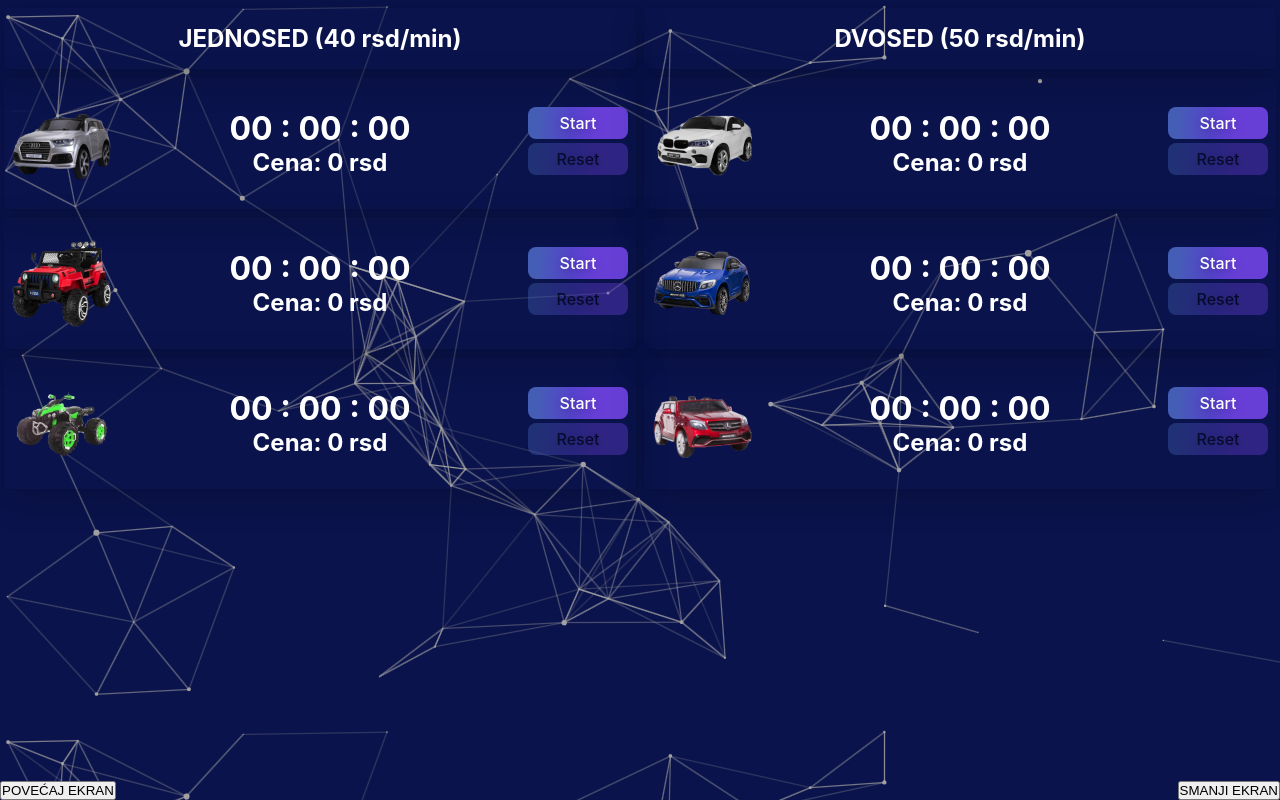
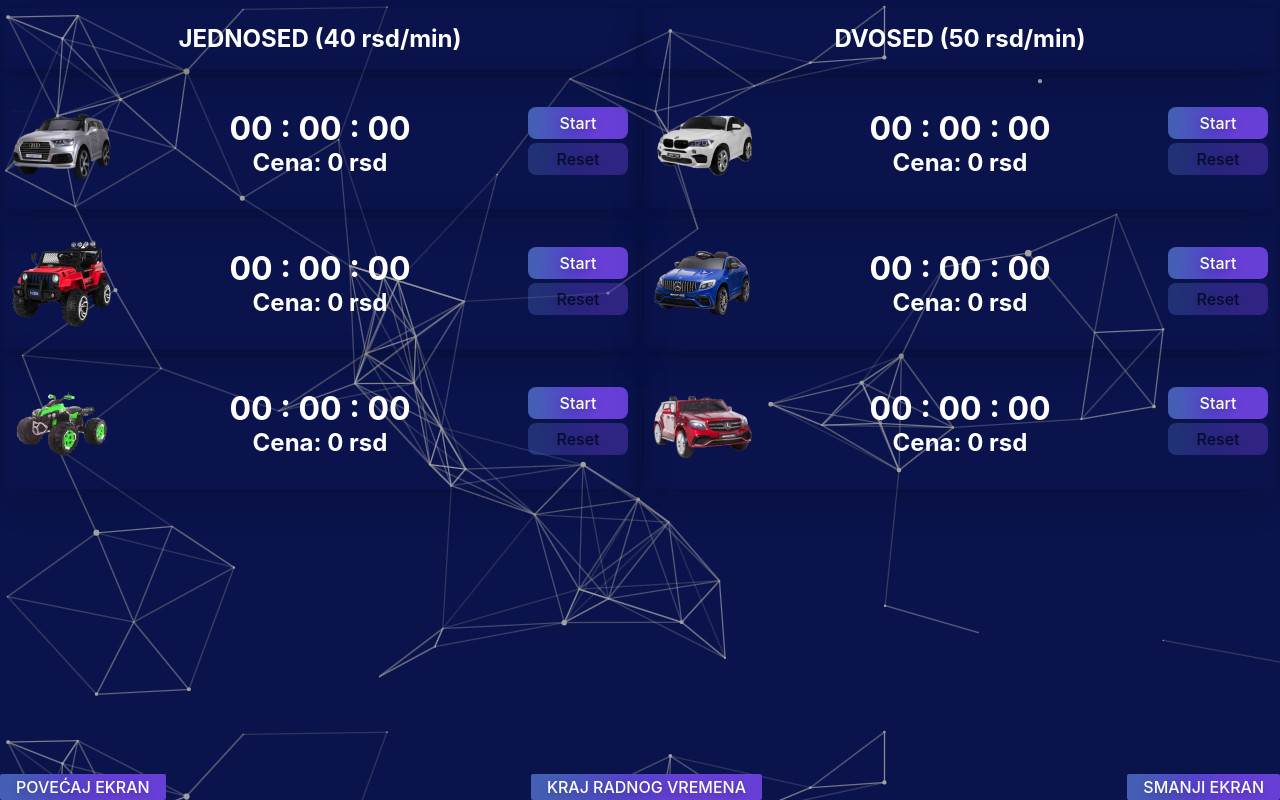
Before and after one commit to savaticnemanja/auticparkicstadion-web, a React (Create React App) app: page / in a window 1280 px wide. Built offline with nearby package versions, Linux system fonts and the light colour scheme.

Commit message:
Added mailing

```diff
--- a/src/App.js
+++ b/src/App.js
@@ -1,4 +1,5 @@
-import React from 'react';
+import React, { useState, useEffect } from 'react';
+import emailjs from 'emailjs-com';
 import './index.scss';
 import {
   singleSeater1,
@@ -12,41 +13,85 @@ import StopWatch from './Stopwatch';
 import StopWatch2 from './Stopwatch2';
 
 function App() {
+  const [history, setHistory] = useState([]);
   const vehicles = [
     {
       id: 1,
       type: 1,
       img: singleSeater1,
+      name: 'Audi Q7',
     },
     {
       id: 2,
       type: 1,
       img: singleSeater2,
+      name: 'Džip',
     },
     {
       id: 3,
       type: 1,
       img: singleSeater3,
+      name: 'Quad',
     },
     {
       id: 4,
       type: 2,
       img: twoSeater1,
+      name: 'BMW X6',
     },
     {
       id: 5,
       type: 2,
       img: twoSeater2,
+      name: 'Mercedes GLC AMG',
     },
     {
       id: 6,
       type: 2,
       img: twoSeater3,
+      name: 'Mercedes GLS 63',
     },
   ];
 
+  const mailBody = history.map(
+    (el) =>
+      `Naziv: ${el.name}, Vreme iznajmljivanja: ${el.time} minuta, Ukupna cena: <b>${el.price}rsd</b><br>`
+  );
+
+  console.log(mailBody);
+
+  const totalEarnings = `${history?.reduce(
+    (acc, el) => acc + el?.price,
+    0
+  )}rsd`;
+
+  const templateParams = {
+    message: [...mailBody],
+    date: new Date().toISOString().split('T')[0],
+    totalEarnings: totalEarnings,
+  };
+
+  const sendEmail = () => {
+    emailjs
+      .send(
+        'service_479xn4w',
+        'template_wg0omcs',
+        templateParams,
+        'ScsG4p94Aq4ACY0h4'
+      )
+      .then(
+        (response) => {
+          console.log('SUCCESS!', response.status, response.text);
+        },
+        (err) => {
+          console.log('FAILED...', err);
+        }
+      );
+  };
+
+  useEffect(() => {}, [history]);
+
   return (
-    <>
     <div className="wrapper">
       <div className="column-wrapper">
         <div className="column-left">
@@ -58,7 +103,11 @@ function App() {
             .map((el) => (
               <div key={el.id} className="column-left__car">
                 <img src={el.img} alt="" />
-                  <StopWatch />
+                <StopWatch
+                  vehicleName={el.name}
+                  history={history}
+                  setHistory={setHistory}
+                />
               </div>
             ))}
         </div>
@@ -71,21 +120,33 @@ function App() {
             .map((el) => (
               <div key={el.id} className="column-left__car">
                 <img src={el.img} alt="" />
-                  <StopWatch2 />
+                <StopWatch2
+                  vehicleName={el.name}
+                  history={history}
+                  setHistory={setHistory}
+                />
               </div>
             ))}
         </div>
       </div>
       <div className="bottom-bar">
-          <button onClick={() => document.body.requestFullscreen()}>
+        <button
+          className="bottom-bar__button"
+          onClick={() => document.body.requestFullscreen()}
+        >
           POVEĆAJ EKRAN
         </button>
-          <button onClick={() => document.exitFullscreen()}>
+        <button onClick={sendEmail} className="bottom-bar__button">
+          KRAJ RADNOG VREMENA
+        </button>
+        <button
+          className="bottom-bar__button"
+          onClick={() => document.exitFullscreen()}
+        >
           SMANJI EKRAN
         </button>
       </div>
     </div>
-    </>
   );
 }
 
--- a/src/Stopwatch.jsx
+++ b/src/Stopwatch.jsx
@@ -1,6 +1,6 @@
-import React, { useState, useRef } from 'react';
+import React, { useState, useEffect, useRef } from 'react';
 
-const Stopwatch = () => {
+const Stopwatch = ({ vehicleName, history, setHistory }) => {
   const [timer, setTimer] = useState(0);
   const [isActive, setIsActive] = useState(false);
   const [isPaused, setIsPaused] = useState(false);
@@ -31,6 +31,14 @@ const Stopwatch = () => {
     setIsActive(false);
     setIsPaused(false);
     setTimer(0);
+    setHistory([
+      ...history,
+      {
+        name: vehicleName,
+        price: Math.ceil(timer / 60) * 40,
+        time: Math.ceil(timer / 60),
+      },
+    ]);
   };
 
   const formatTime = () => {
@@ -41,6 +49,10 @@ const Stopwatch = () => {
 
     return `${getHours} : ${getMinutes} : ${getSeconds}`;
   };
+
+  useEffect(() => {
+    console.log(history);
+  }, [history]);
 
   return (
     <>
--- a/src/Stopwatch2.jsx
+++ b/src/Stopwatch2.jsx
@@ -1,12 +1,12 @@
 import React, { useState, useRef } from 'react';
 
-const Stopwatch2 = () => {
+const Stopwatch2 = ({ vehicleName, history, setHistory }) => {
   const [timer, setTimer] = useState(0);
   const [isActive, setIsActive] = useState(false);
   const [isPaused, setIsPaused] = useState(false);
   const increment = useRef(null);
 
-  const handleStart = () => {
+  const handleStart = ({ history, setHistory }) => {
     setIsActive(true);
     setIsPaused(true);
     increment.current = setInterval(() => {
@@ -31,6 +31,14 @@ const Stopwatch2 = () => {
     setIsActive(false);
     setIsPaused(false);
     setTimer(0);
+    setHistory([
+      ...history,
+      {
+        name: vehicleName,
+        price: Math.ceil(timer / 60) * 40,
+        time: Math.ceil(timer / 60),
+      },
+    ]);
   };
 
   const formatTime = () => {
--- a/src/index.scss
+++ b/src/index.scss
@@ -100,11 +100,10 @@ body {
         color: #000;
         cursor: default;
       }
-    }
-
-    .button-36:hover {
-      box-shadow: rgba(80, 63, 205, 0.5) 0 1px 30px;
-      transition-duration: 0.1s;
+      &:hover {
+        box-shadow: rgba(80, 63, 205, 0.5) 0 1px 15px;
+        transition-duration: 0.1s;
+      }
     }
   }
 }
@@ -114,6 +113,41 @@ body {
   bottom: 0;
   display: flex;
   justify-content: space-between;
+  &__button {
+    background-image: linear-gradient(
+      92.88deg,
+      #455eb5 9.16%,
+      #5643cc 43.89%,
+      #673fd7 64.72%
+    );
+    border-radius: 2px;
+    border-style: none;
+    box-sizing: border-box;
+    color: #ffffff;
+    cursor: pointer;
+    flex-shrink: 0;
+    font-family: 'Inter UI', 'SF Pro Display', -apple-system, BlinkMacSystemFont,
+      'Segoe UI', Roboto, Oxygen, Ubuntu, Cantarell, 'Open Sans',
+      'Helvetica Neue', sans-serif;
+    font-size: 16px;
+    font-weight: 500;
+    padding: 0.2rem 1rem;
+    text-align: center;
+    text-shadow: rgba(0, 0, 0, 0.25) 0 3px 8px;
+    transition: all 0.5s;
+    user-select: none;
+    -webkit-user-select: none;
+    touch-action: manipulation;
+    &:disabled {
+      opacity: 0.4;
+      color: #000;
+      cursor: default;
+    }
+    &:hover {
+      box-shadow: rgba(80, 63, 205, 0.5) 0 1px 15px;
+      transition-duration: 0.1s;
+    }
+  }
 }
 
 @media only screen and (max-width: 768px) {
```
Lines whose indentation alone changed are shown as unchanged.
